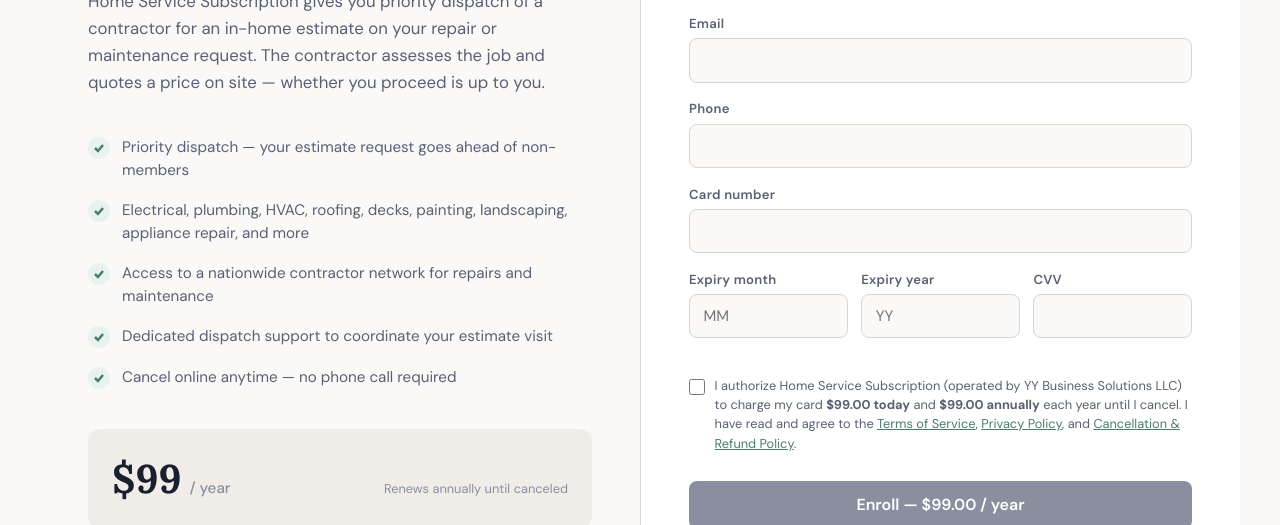
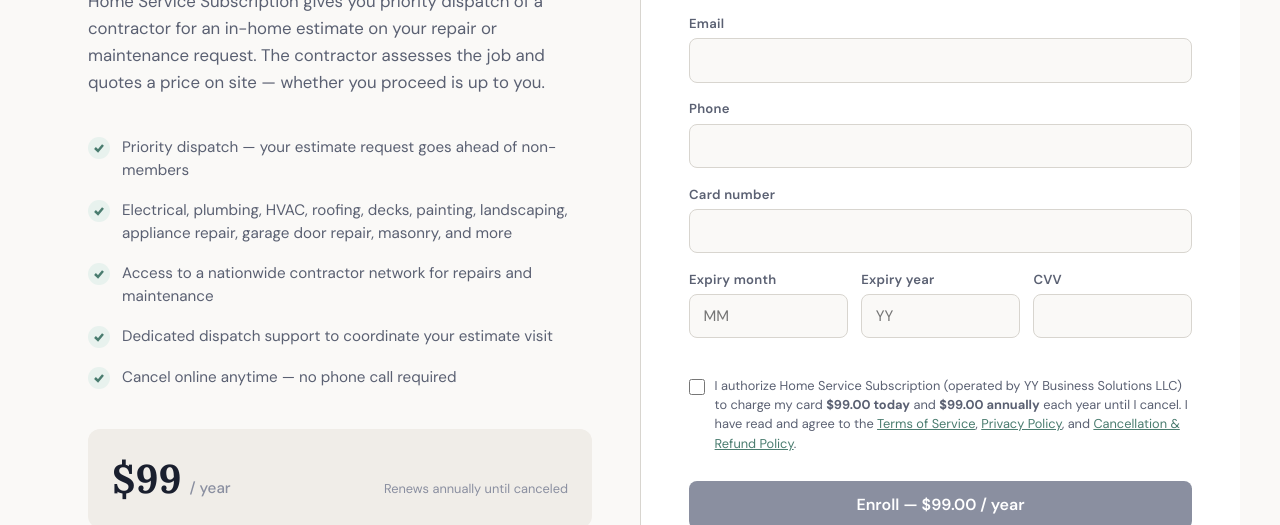
Before and after one commit to yaakov-byte/home-service-subscription, a website: page index.html in a window 1280 px wide. Shown: the part 275-800 px from the top of the page. Drawn offline with Linux system fonts and the light colour scheme; a script that the page names is missing.

Commit message:
Add garage door repair and masonry to services list

```diff
--- a/index.html
+++ b/index.html
@@ -460,7 +460,7 @@
         </li>
         <li>
           <span class="benefit-icon"><svg viewBox="0 0 12 12"><polyline points="2 6 5 9 10 3"/></svg></span>
-          Electrical, plumbing, HVAC, roofing, decks, painting, landscaping, appliance repair, and more
+          Electrical, plumbing, HVAC, roofing, decks, painting, landscaping, appliance repair, garage door repair, masonry, and more
         </li>
         <li>
           <span class="benefit-icon"><svg viewBox="0 0 12 12"><polyline points="2 6 5 9 10 3"/></svg></span>
```
